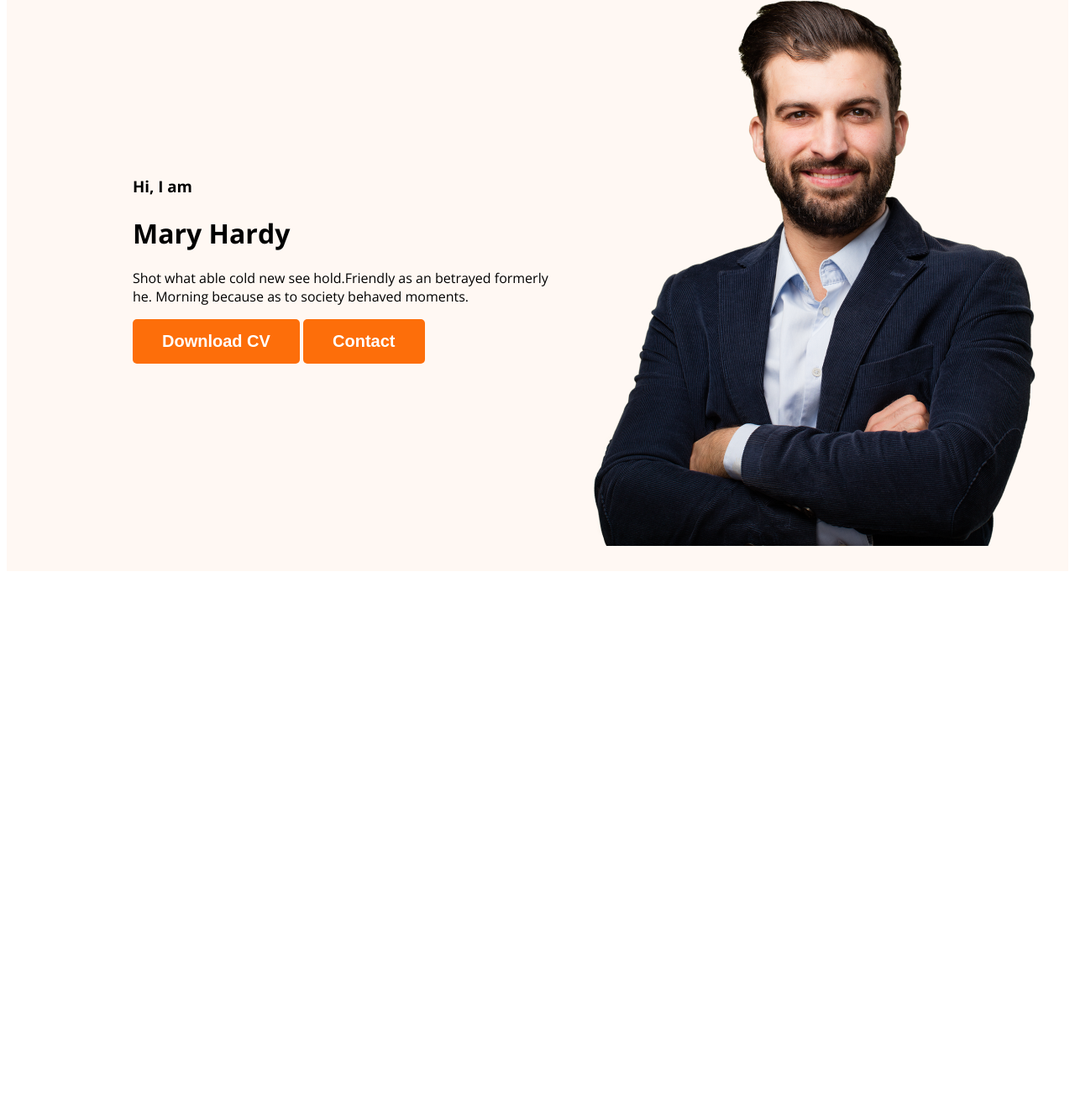
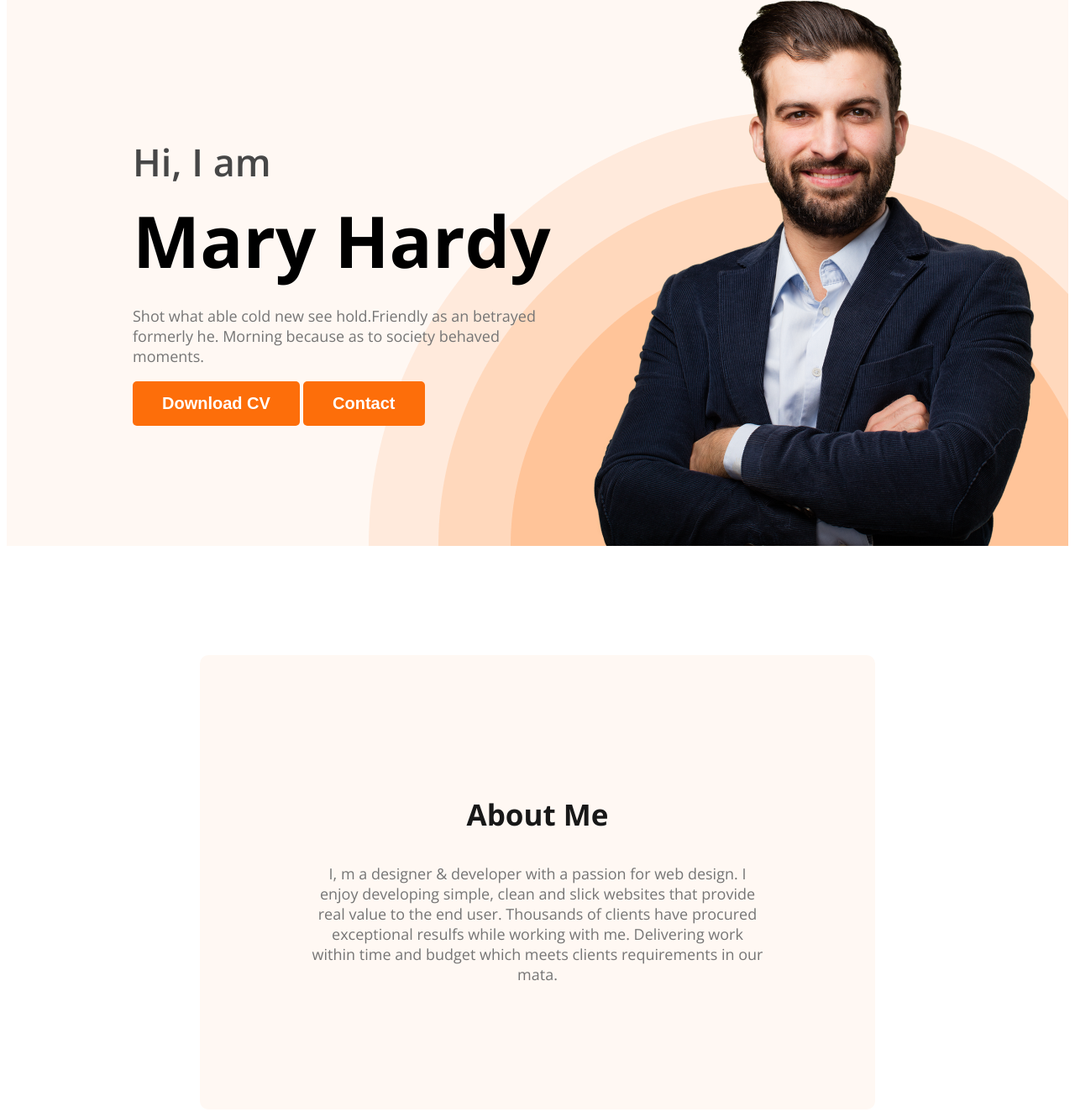
Before and after one commit to Arafat01007/webdeveloper-portfolio, a plain HTML site: page index.html in a window 1280 px wide. Shown: the part 249-1573 px from the top of the page at 84% size. Before the commit the page ends 937 px from the top, so only its background shows below. Drawn offline with nearby package versions, Linux system fonts and the light colour scheme.

Commit message:
added about section

```diff
--- a/index.html
+++ b/index.html
@@ -23,7 +23,7 @@
             <div class="banner-content">
                 <h3 class="banner-greet">Hi, I  am</h3>
                 <h1 class="banner-title">Mary Hardy</h1>
-                <p>Shot what able cold new see hold.Friendly as an betrayed formerly he. Morning because as to society behaved moments.</p>
+                <p class="pro-text">Shot what able cold new see hold.Friendly as an betrayed formerly he. Morning because as to society behaved moments.</p>
                 <button class="btn-primary">Download CV</button>
                 <button class="btn-primary">Contact</button>
             </div>
@@ -32,6 +32,10 @@
 
     </header>
     <main>
+        <section class="about">
+            <h3 class="section-title">About Me</h3>
+            <p class="section-des">I, m a designer & developer with a passion for web design. I enjoy developing simple, clean and slick websites that provide real value to the end user. Thousands of clients have procured exceptional resulfs while working with me. Delivering work within time and budget which meets clients requirements in our mata.</p>
+        </section>
 
     </main>
     <footer>
--- a/styles/portfolio.css
+++ b/styles/portfolio.css
@@ -49,15 +49,67 @@ body {
 /* header related styles */
 .header {
    background-color: #FFF8F3;
+   background-image: url('../images/header_bg.png');
+   background-repeat: no-repeat;
+   background-position: bottom right;
 }
 
 .banner {
-   padding: 30px 30px 30px 150px;
+   padding: 30px 30px 0px 150px;
    display: flex;
    align-items: center;
+   justify-content: space-between;
 }
 
 .banner .hardy {
    width: 584px;
    height: 676px;
 }
+
+.banner-greet {
+   font-size: 45px;
+   font-weight: 600;
+   color: #474747;
+   margin-bottom: 0;
+}
+
+.banner-title {
+   font-size: 85px;
+   font-weight: 700;
+   margin-top: 5px;
+   margin-bottom: 20px;
+}
+
+.pro-text {
+   color: #757575;
+   font-size: 18px;
+   font-weight: 400;
+}
+
+.banner-content {
+   width: 585px;
+}
+
+/* main section styles */
+.section-title {
+   color: #181818;
+   font-size: 35px;
+   font-weight: 700;
+   text-align: center;
+
+}
+
+.section-des {
+   color: #757575;
+   text-align: center;
+   font-size: 18px;
+   font-weight: 400;
+}
+
+/* about section styles */
+.about {
+   padding: 131px;
+   border-radius: 10px;
+   background: #FFF8F3;
+   margin: 130px 230px;
+}
```
